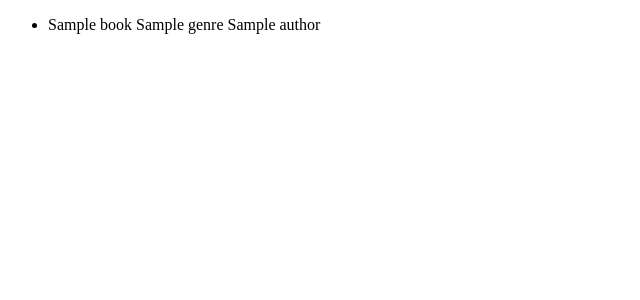
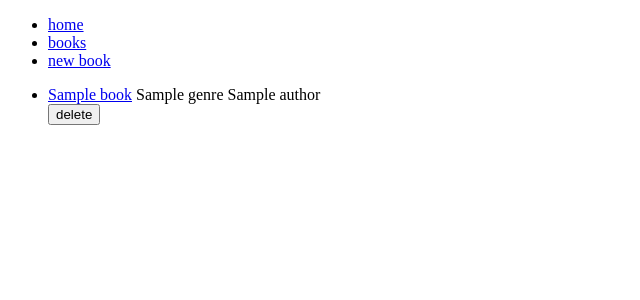
Before and after one commit to jlinkl/books_and_author_library, a Flask app: page /books in a window 1280 px wide. Shown: the top 300 px of the page, without its empty margins (0-640 px from the left). Run offline with Flask 2, Linux system fonts and the light colour scheme; a database or web service that is not in the repository returns one stand-in record (values such as "Sample title"); some libraries are stand-ins or nearby versions.

Commit message:
finished extensions

```diff
--- a/controllers/book_controller.py
+++ b/controllers/book_controller.py
@@ -1,7 +1,7 @@
 from flask import Flask, redirect, render_template, Blueprint, request
 from repositories import author_repository
 from repositories import book_repository
-# from models.task import Task
+from models.book import Book
 
 books_blueprint = Blueprint("books", __name__)
 
@@ -9,3 +9,28 @@ books_blueprint = Blueprint("books", __name__)
 def books():
     books = book_repository.select_all()
     return render_template("books/index.html", all_books=books)
+
+@books_blueprint.route('/books/<id>/delete', methods=['POST'])
+def delete(id):
+    book_repository.delete(id)
+    return redirect('/books')
+
+@books_blueprint.route('/books/new')
+def new():
+    authors = author_repository.select_all()
+    return render_template("books/new.html", all_authors=authors)
+
+@books_blueprint.route('/books', methods=['POST'])
+def create():
+    title = request.form['title']
+    genre     = request.form['genre']
+    author_id    = request.form['author_id']
+    author = author_repository.select(author_id)
+    book = Book(title, genre, author)
+    book_repository.save(book)
+    return redirect('/books')
+
+@books_blueprint.route('/books/<id>')
+def show(id):
+    book = book_repository.select(id)
+    return render_template("books/show.html", book=book)
--- a/repositories/book_repository.py
+++ b/repositories/book_repository.py
@@ -21,7 +21,7 @@ def select_all():
 
     for row in results:
         author = author_repository.select(row['author_id'])
-        book = Book(row['title'], row['genre'], author)
+        book = Book(row['title'], row['genre'], author, row['id'])
         books.append(book)
     return books
 
--- a/templates/base.html
+++ b/templates/base.html
@@ -7,6 +7,13 @@
     <title>Document</title>
 </head>
 <body>
+    <header>
+        <ul>
+            <li><a href="/">home</a></li>
+            <li><a href="/books">books</a></li>
+            <li><a href="/books/new">new book</a></li>
+        </ul>
+    </header>
     {% block content %}
 
     {% endblock content %}
--- a/templates/books/index.html
+++ b/templates/books/index.html
@@ -1,7 +1,10 @@
 {% extends 'base.html' %} {% block content %}
 <ul>
     {% for book in all_books %}
-        <li>{{ book.title }} {{ book.genre }} {{ book.author.name }}</li>
+        <li><a href="/books/{{book.id}}">{{ book.title }}</a> {{ book.genre }} {{ book.author.name }}</li>
+        <form action="/books/{{ book.id }}/delete" method="post">
+        <button>delete</button>
+        </form>
     {% endfor %}
 </ul>
 {% endblock content %}
```
Also changed, not shown: templates/books/new.html (added, +24 -0 lines), templates/books/show.html (added, +9 -0 lines).
